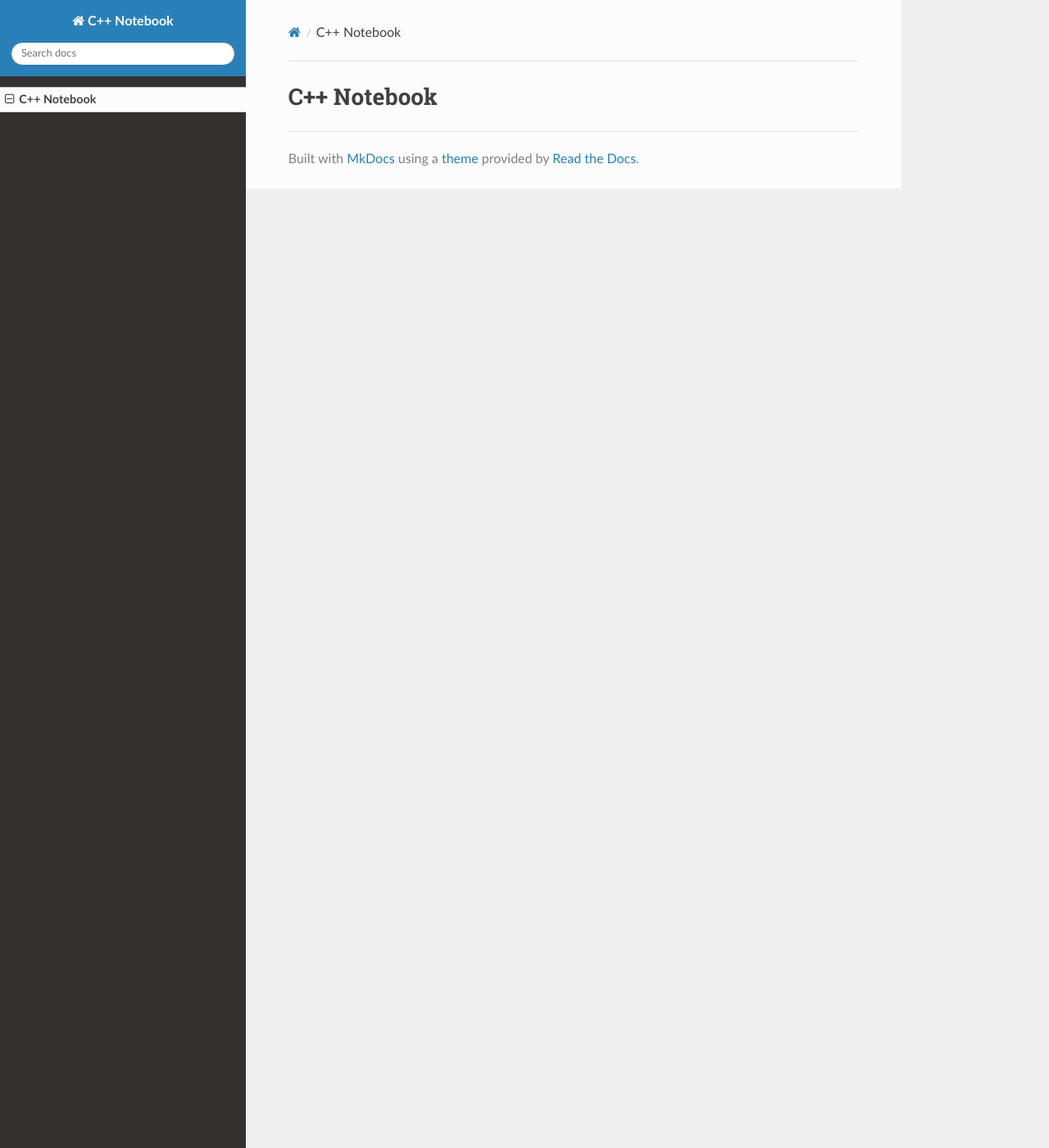
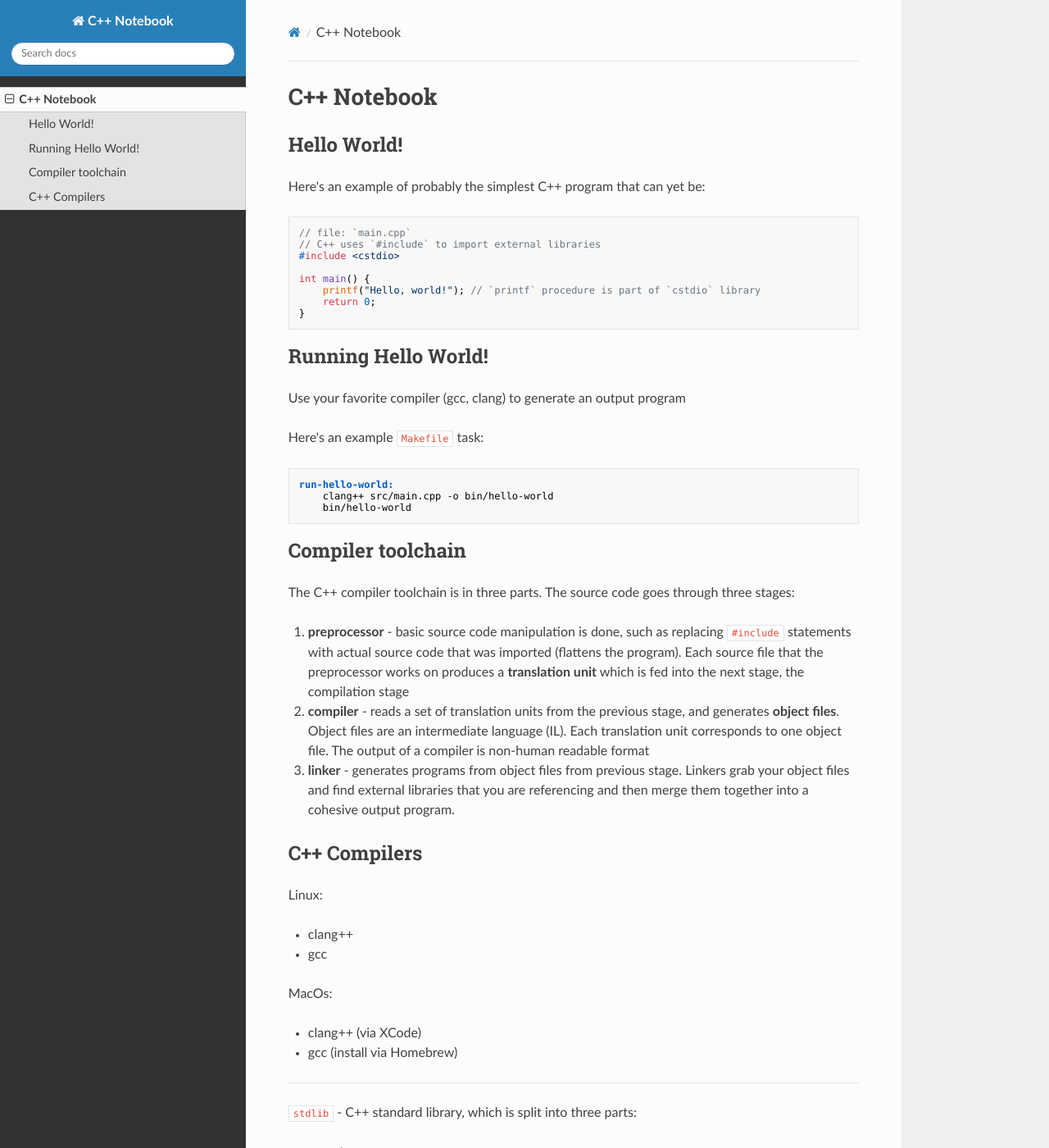
Before and after one commit to ddubson/cpp-notebook, an MkDocs documentation site: the page built from docs/index.md, in a window 1280 px wide and 1400 px high. Shown: the whole window at 82% size. Built offline with MkDocs 1.6.1, drawn with Linux system fonts in a browser that asks for light colours; nearby versions of some CDN libraries; some of the changed text lies outside the part shown.

Commit message:
Add initial hello world and compiler toolchain content

````diff
--- a/docs/index.md
+++ b/docs/index.md
@@ -1 +1,62 @@
 # C++ Notebook
+
+## Hello World!
+
+Here's an example of probably the simplest C++ program that can yet be:
+
+```c
+// file: `main.cpp`
+// C++ uses `#include` to import external libraries
+#include <cstdio>
+
+int main() {
+    printf("Hello, world!"); // `printf` procedure is part of `cstdio` library
+    return 0;
+}
+```
+
+## Running Hello World!
+
+Use your favorite compiler (gcc, clang) to generate an output program
+
+Here's an example `Makefile` task:
+
+```makefile
+run-hello-world:
+	clang++ src/main.cpp -o bin/hello-world
+	bin/hello-world
+```
+
+## Compiler toolchain
+
+The C++ compiler toolchain is in three parts. The source code goes through three stages:
+
+1. **preprocessor** - basic source code manipulation is done, such as replacing `#include` statements
+with actual source code that was imported (flattens the program). Each source file that the preprocessor
+works on produces a **translation unit** which is fed into the next stage, the compilation stage
+2. **compiler** - reads a set of translation units from the previous stage, and generates **object files**.
+Object files are an intermediate language (IL). Each translation unit corresponds to one object file.
+The output of a compiler is non-human readable format
+3. **linker** - generates programs from object files from previous stage. Linkers grab your object files
+and find external libraries that you are referencing and then merge them together into a cohesive output
+program.
+
+## C++ Compilers
+
+Linux:
+
+- clang++
+- gcc
+
+MacOs:
+
+- clang++ (via XCode)
+- gcc (install via Homebrew)
+
+---
+
+`stdlib` - C++ standard library, which is split into three parts:
+
+- containers
+- iterators
+- algorithms
````
Also changed, not shown: README.md (added, +3 -0 lines), 4 other files.
